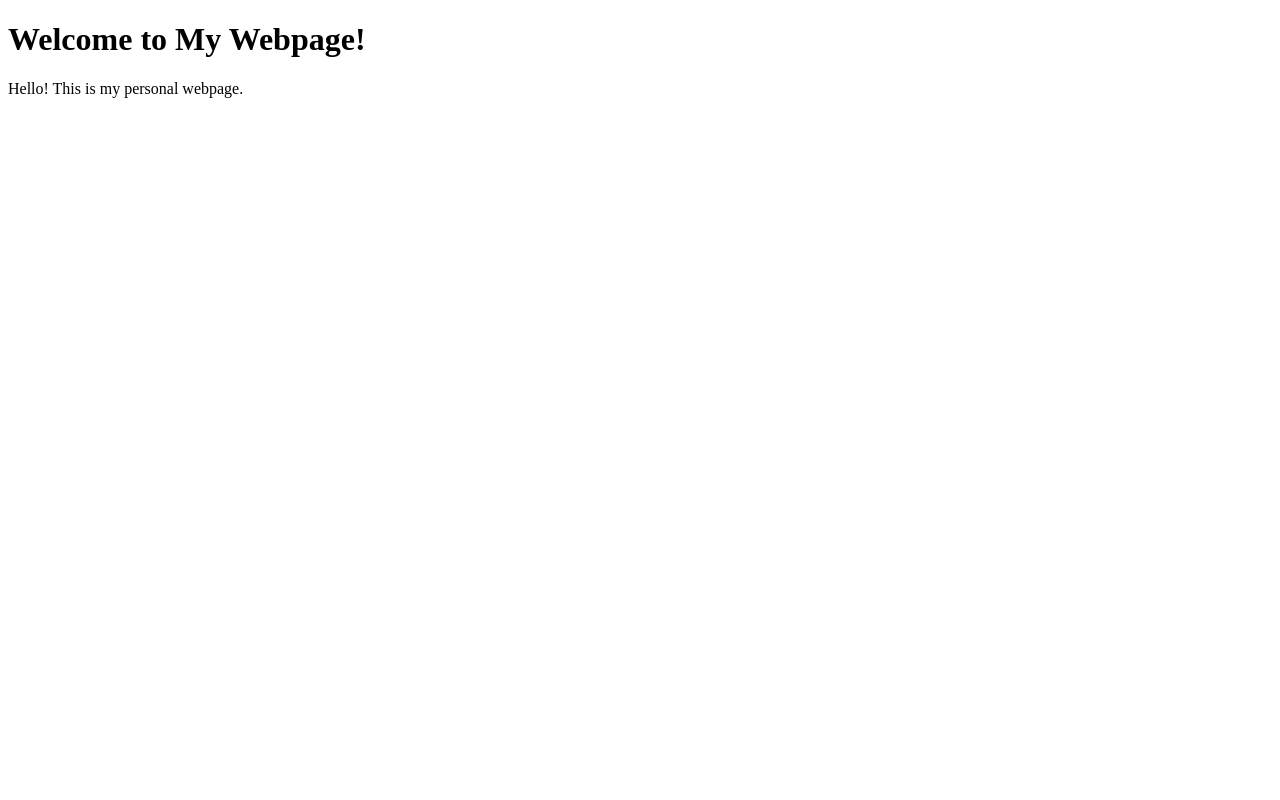
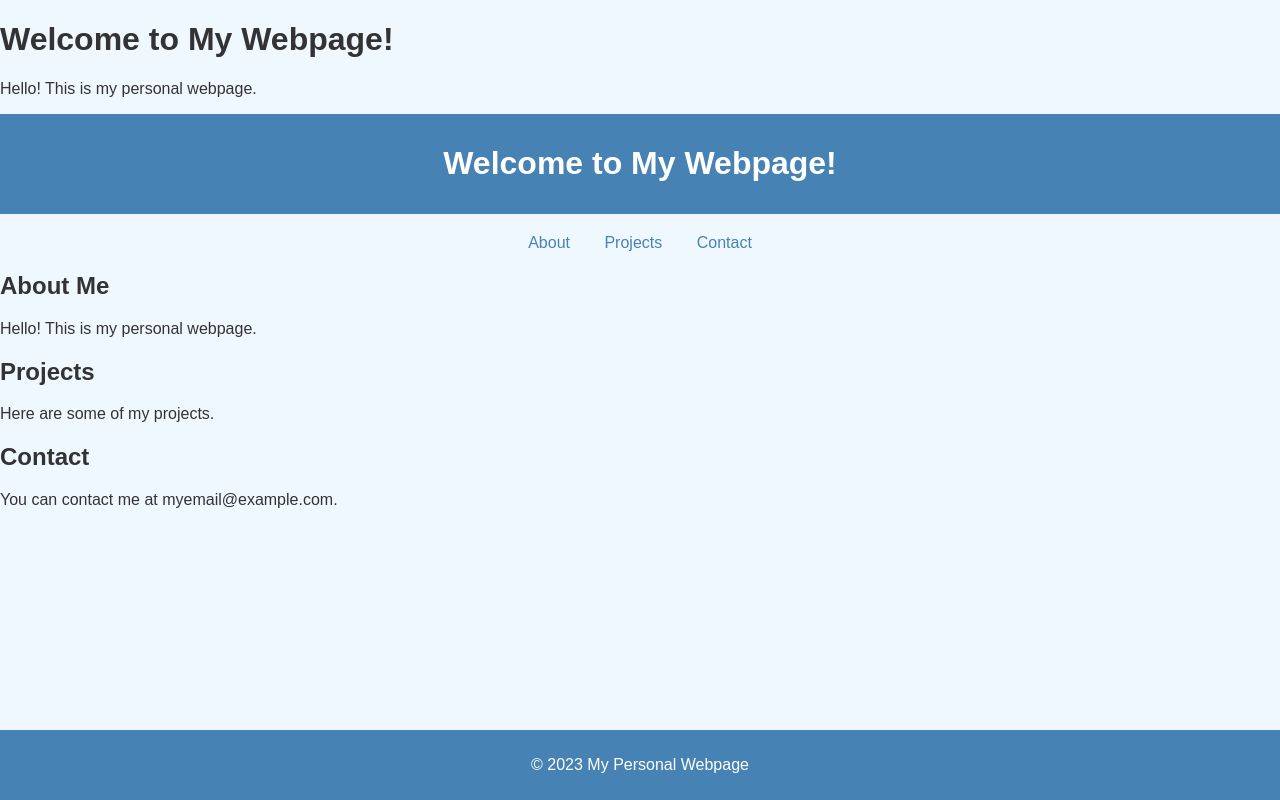
Before and after one commit to yaghofgm/yaghofgm.github.io, a plain HTML site: page index.html in a window 1280 px wide. Drawn offline with Linux system fonts and the light colour scheme.

Commit message:
fancier1

```diff
--- a/index.html
+++ b/index.html
@@ -8,3 +8,62 @@
     <p>Hello! This is my personal webpage.</p>
 </body>
 </html>
+<style>
+    body {
+        font-family: Arial, sans-serif;
+        background-color: #f0f8ff;
+        color: #333;
+        margin: 0;
+        padding: 0;
+    }
+    header {
+        background-color: #4682b4;
+        color: white;
+        padding: 10px 0;
+        text-align: center;
+    }
+    nav {
+        margin: 20px;
+        text-align: center;
+    }
+    nav a {
+        margin: 0 15px;
+        text-decoration: none;
+        color: #4682b4;
+    }
+    nav a:hover {
+        text-decoration: underline;
+    }
+    footer {
+        background-color: #4682b4;
+        color: white;
+        text-align: center;
+        padding: 10px 0;
+        position: fixed;
+        width: 100%;
+        bottom: 0;
+    }
+</style>
+<header>
+    <h1>Welcome to My Webpage!</h1>
+</header>
+<nav>
+    <a href="#about">About</a>
+    <a href="#projects">Projects</a>
+    <a href="#contact">Contact</a>
+</nav>
+<section id="about">
+    <h2>About Me</h2>
+    <p>Hello! This is my personal webpage.</p>
+</section>
+<section id="projects">
+    <h2>Projects</h2>
+    <p>Here are some of my projects.</p>
+</section>
+<section id="contact">
+    <h2>Contact</h2>
+    <p>You can contact me at myemail@example.com.</p>
+</section>
+<footer>
+    <p>&copy; 2023 My Personal Webpage</p>
+</footer>
```
